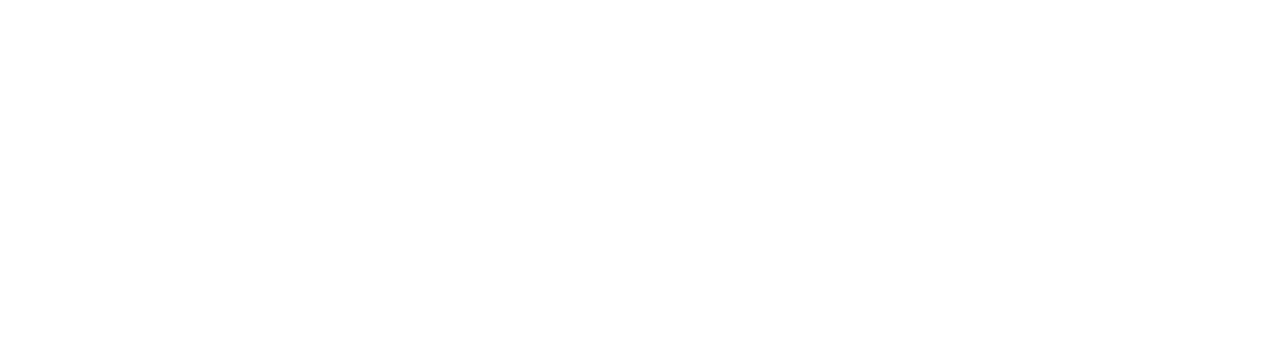
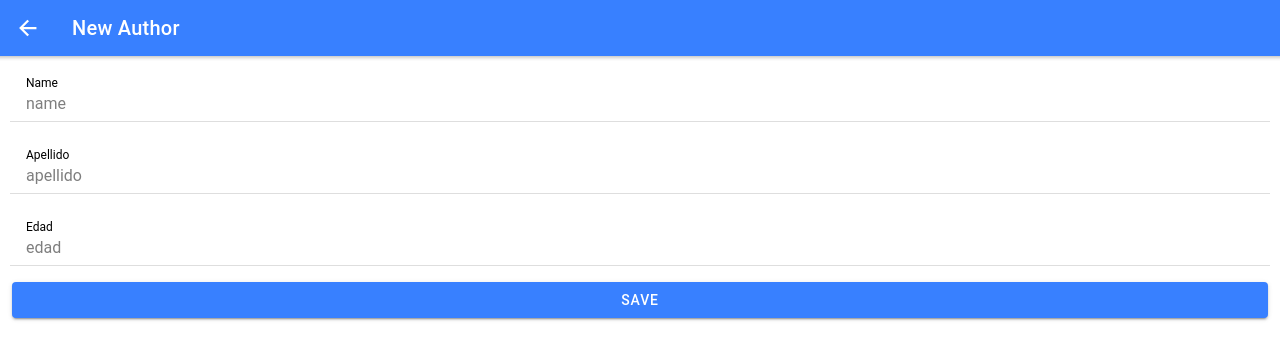
Before and after one commit to patogitpath/iocnic_react, a React (Create React App) app: page /newauthor in a window 1280 px wide. Shown: the top 360 px of the page. Built offline with nearby package versions, Linux system fonts and the light colour scheme.

Commit message:
app new form

```diff
--- a/src/App.tsx
+++ b/src/App.tsx
@@ -21,16 +21,22 @@
 
 /* Theme variables */
 import './theme/variables.css';
+import AuthorList from './pages/Author_List';
+import Menu from "./pages/Menu";
+import NewAuthor from './pages/New_Author';
 
 const App: React.FC = () => (
   <IonApp>
     <IonReactRouter>
-      <IonRouterOutlet>
+      <Menu/>
+      <IonRouterOutlet id="content">
         <Route exact path="/home">
           <Home />
         </Route>
+        <Route exact path="/authors" component={AuthorList}></Route>
+        <Route exact path="/newauthor" component={NewAuthor}></Route>
         <Route exact path="/">
-          <Redirect to="/home" />
+          <Redirect to="/authors" />
         </Route>
       </IonRouterOutlet>
     </IonReactRouter>
--- /dev/null
+++ b/src/pages/Author_List.tsx
@@ -0,0 +1,75 @@
+import React, { Component } from "react";
+import { createOutline, trash } from "ionicons/icons";
+import { IonAvatar, IonButton, IonButtons, IonContent, IonHeader, IonIcon, IonItem, IonLabel, IonList, IonMenuButton, IonPage, IonTitle, IonToolbar } from '@ionic/react';
+import ExploreContainer from '../components/ExploreContainer';
+import './Author_List.css';
+import axios from "axios";
+
+export class AuthorList extends Component {
+
+    state = {
+        listAuthor: []
+
+    };
+
+    async componentDidMount() {
+
+        try {
+
+            const data = await axios.post("http://localhost:51548/WebService1.asmx/GetAllBookJSON", {});
+            const authorJson = JSON.parse(data["data"].d);
+            this.setState({
+                listAuthor: authorJson
+            });
+
+        } catch (error) {
+
+        }
+
+    }
+
+    render() {
+
+
+        const authotRender = this.state.listAuthor.map((a, i) => {
+            return(
+                <IonItem key={i}>
+                    <IonAvatar>
+                        <img src="https://previews.123rf.com/images/indomercy/indomercy1701/indomercy170100075/68564332-creative-author-icon-color.jpg" alt="image" />
+                    </IonAvatar>
+                    <IonLabel>{a["name"]}</IonLabel>
+                    <IonButtons slot="end">
+                        <IonButton fill="clear" color="success">
+                            <IonIcon icon={createOutline}></IonIcon>
+                        </IonButton>
+                        <IonButton fill="clear" color="danger">
+                            <IonIcon icon={trash}></IonIcon>
+                        </IonButton>
+                    </IonButtons>
+                </IonItem>
+            );
+        });
+
+        return(
+            <IonPage>
+                <IonHeader color="primary">
+                    <IonToolbar color="primary">
+                        <IonTitle>Autores</IonTitle>
+                        <IonButtons slot="start">
+                            <IonMenuButton></IonMenuButton>
+                        </IonButtons>
+                    </IonToolbar>
+                </IonHeader>
+                <IonContent>
+                  <IonList>
+                      {authotRender}
+                  </IonList>
+                </IonContent>
+            </IonPage>
+        );
+
+    }
+
+}
+
+export default AuthorList;
--- /dev/null
+++ b/src/pages/Menu.tsx
@@ -0,0 +1,33 @@
+import { add } from "ionicons/icons";
+import { IonContent, IonHeader, IonPage, IonTitle, IonToolbar, IonMenu, IonItem, IonList, IonRouterOutlet, IonMenuToggle, IonLabel, IonIcon } from '@ionic/react';
+import React from 'react';
+import './Menu.css';
+
+const Menu: React.FC = () => {
+
+
+    return(
+    <IonMenu side="start" menuId="AuthorMenu" contentId="content">
+        <IonHeader>
+        <IonToolbar color="primary">
+            <IonTitle>Menu</IonTitle>
+        </IonToolbar>
+        </IonHeader>
+        <IonContent>
+        <IonList>
+            <IonMenuToggle autoHide={true} >
+                <IonItem routerLink={"/newauthor"} routerDirection="none">
+                    <IonLabel>
+                        <IonIcon slot="start" icon={add} className="ion-margin-end"></IonIcon>
+                        New Author
+                    </IonLabel>
+                </IonItem>
+            </IonMenuToggle>
+        </IonList>
+        </IonContent>
+    </IonMenu>
+    );
+
+}
+
+export default Menu;
--- /dev/null
+++ b/src/pages/New_Author.tsx
@@ -0,0 +1,69 @@
+import { IonBackButton, IonButton, IonButtons, IonCol, IonContent, IonGrid, IonHeader, IonInput, IonItem, IonLabel, IonMenuButton, IonMenuToggle, IonPage, IonRow, IonTitle, IonToolbar } from "@ionic/react";
+import { Component } from "react";
+
+export class NewAuthor extends Component {
+
+    state = {
+        name: '',
+        apellido: '',
+        edad: 0
+    };
+
+
+    componentDidMount() {
+
+
+    }
+
+    changeText(e: any) {
+        console.log("mensaje");
+        const {name, value} = e.target;
+        this.setState({[name]: value});
+
+    }
+
+    submitForm(e: any) {
+        console.log("mensajes");
+        console.log(this.state);
+    }
+
+    render() {
+        return(
+            <IonPage>
+                <IonHeader>
+                    <IonToolbar color="primary">
+                        <IonTitle>New Author</IonTitle>
+                        <IonButtons slot="start">
+                            <IonBackButton defaultHref={"/"}></IonBackButton>
+                        </IonButtons>
+                    </IonToolbar>
+                </IonHeader>
+                <IonContent>
+                    <form>
+                        <IonGrid>
+                            <IonRow>
+                                <IonCol>
+                                    <IonItem className="ion-margin-bottom">
+                                        <IonLabel position="stacked">Name</IonLabel>
+                                        <IonInput type="text" name="name" placeholder="name" onIonChange={this.changeText.bind(this)}></IonInput>
+                                    </IonItem>
+                                    <IonItem className="ion-margin-bottom">
+                                        <IonLabel position="stacked">Apellido</IonLabel>
+                                        <IonInput type="text" name="apellido" placeholder="apellido" onIonChange={this.changeText.bind(this)}></IonInput>
+                                    </IonItem>
+                                    <IonItem className="ion-margin-bottom">
+                                        <IonLabel position="stacked">Edad</IonLabel>
+                                        <IonInput type="number" name="edad" placeholder="edad" onIonChange={this.changeText.bind(this)}></IonInput>
+                                    </IonItem>
+                                    <IonButton expand="block" color="primary" onClick={this.submitForm.bind(this)}>Save</IonButton>
+                                </IonCol>
+                            </IonRow>
+                        </IonGrid>
+                    </form>
+                </IonContent>
+            </IonPage>
+        );
+    }
+}
+
+export default NewAuthor;
```
Also changed, not shown: src/pages/Author_List.css (added), src/pages/Menu.css (added), src/pages/New_Author.css (added).
